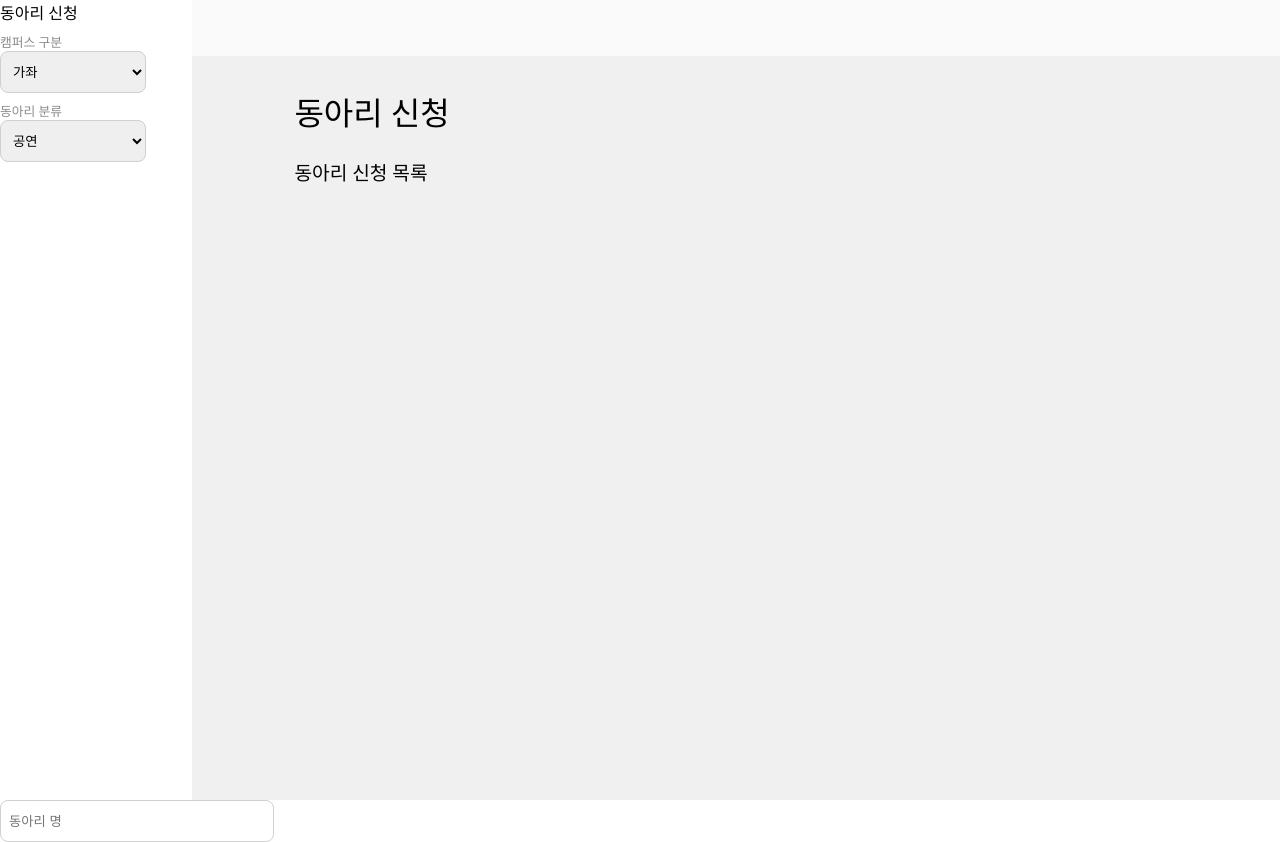
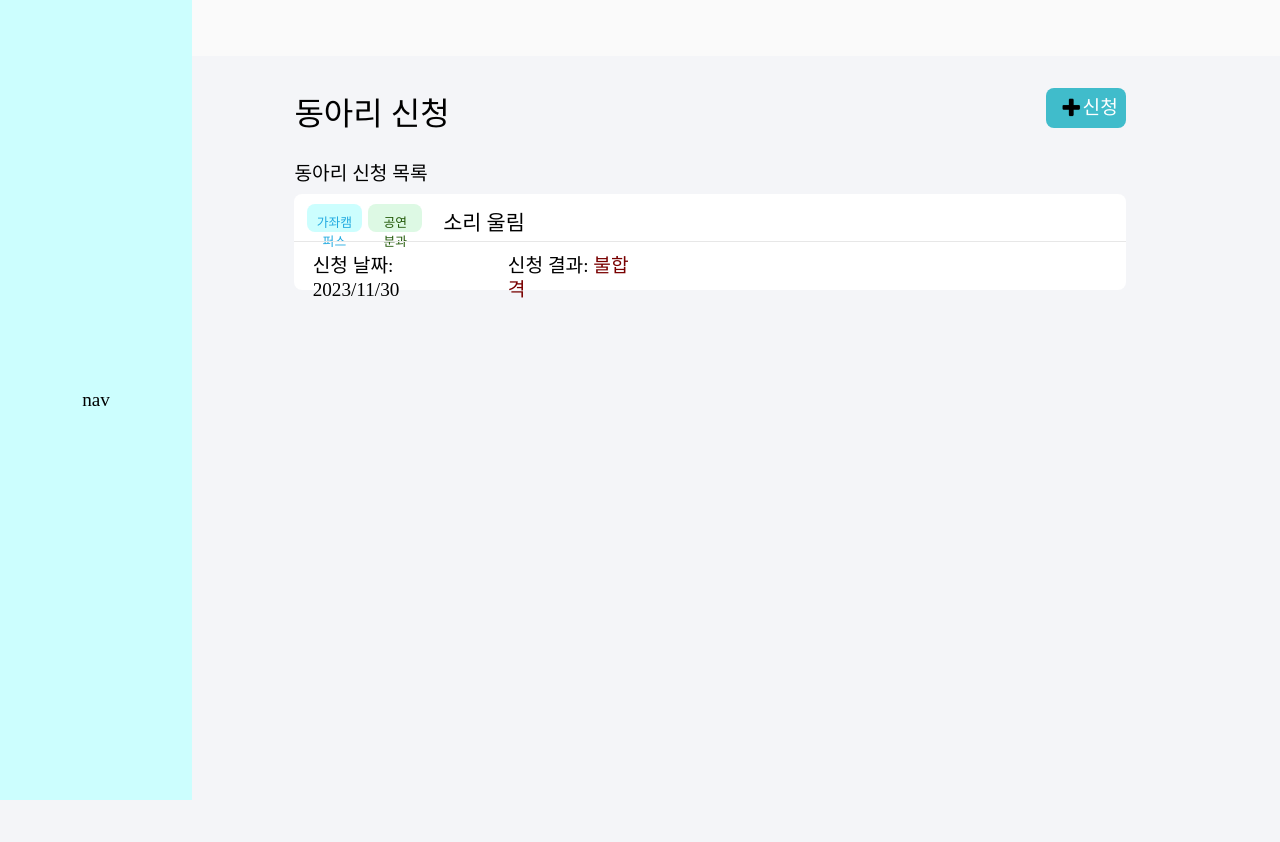
Before and after one commit to qor0530/webProgrammingTask, a Django app: page /club_apply/ in a window 1280 px wide. After the commit the page ends 800 px from the top, so only its background shows below. Run offline with Django 4.2, Linux system fonts and the light colour scheme; some web fonts are replaced.

Commit message:
최종 저장

```diff
--- a/main/templates/club_apply.html
+++ b/main/templates/club_apply.html
@@ -4,29 +4,23 @@
   <head>
     <title>동아리 조회</title>
     <link rel="stylesheet" href="{% static 'css/club_apply.css'%}" />
-    <script src="{% static 'js/club_apply.js'%}"></script>
+    <script src="{% static 'js/club_apply.js'%}" defer></script>
   </head>
   <body>
-    <div id="nav"></div>
-    <div id="container">
-      <div id="club-info">
-        <div id="title">동아리 신청</div>
-        <div id="search-result">동아리 신청 목록</div>
-        </div>
-      </div>
-    </div>
+    <div id="modal-background"></div>
     <div id="apply-modal">
       <div id="apply-title">동아리 신청</div>
+      <div id="ser-up">
         <div id="search-title">
           캠퍼스 구분<br />
-        <select name="club-campus" id="campus-select" value="">
+          <select name="club-campus" id="campus-select" value="" onchange="search()">
             <option value="가좌">가좌</option>
             <option value="칠암">칠암</option>
           </select>
         </div>
         <div id="search-title">
           동아리 분류<br />
-        <select name="club-property" id="property-select" value="">
+          <select name="club-property" id="property-select" value="" onchange="search()">
             <!-- 공연, 봉사, 체육, 문화, 학술, 종교 -->
             <option value="공연">공연</option>
             <option value="봉사">봉사</option>
@@ -36,12 +30,41 @@
             <option value="종교">종교</option>
           </select>
         </div>
-      <input
-        type="text"
-        name="club-name"
-        id="club-name"
-        placeholder="동아리 명"
-      />
+      </div>
+      <select name="club-name" id="club-name" value="">
+        <option value=""></option>
+      </select>
+      <textarea id="fighting" placeholder="포부나 소감을 적어주세요"></textarea>
+      <div id="club-apply-btn">신청</div>
+    </div>
+
+    <div id="nav">nav</div>
+    <div id="container">
+      <div id="club-info">
+        <div id="title">
+          동아리 신청
+          <div id="apply-btn">
+            <div class="plus-image"></div>
+            <div id="apply-text">신청</div>
+          </div>
+        </div>
+        <div id="search-result">동아리 신청 목록</div>
+        <div class="apply-club">
+          <div class="upside">
+            <div class="club-campus">가좌캠퍼스</div>
+            <div class="club-property">공연 분과</div>
+            <div class="club-name">소리 울림</div>
+          </div>
+          <div class="middleside"></div>
+          <div class="downside">
+            <div class="apply-date">신청 날짜: 2023/11/30</div>
+            <div class="apply-result">
+              신청 결과:
+              <div style="color: #790000; display: inline">불합격</div>
+            </div>
+          </div>
+        </div>
+      </div>
     </div>
   </body>
 </html>
--- a/static/css/club_apply.css
+++ b/static/css/club_apply.css
@@ -90,13 +90,18 @@ li {
 #nav {
     float: left;
     width: 15%;
+    line-height: 100vh;
+    text-align: center;
+    font-family: 'Pretendard-Bold';
+    background-color: #CCFEFE;
+    font-size: 1.2rem;
 }
 
 #container {
     float: right;
     width: 85%;
     height: 93vh;
-    background-color: #f0f0f0;
+    background-color: #F4F5F8;
     border-top: 7vh solid #fafafa;
 }
 
@@ -108,6 +113,62 @@ li {
     font-family: "Pretendard-Bold";
     font-size: 2rem;
     margin-bottom: 1vh;
+}
+#modal-background{
+    position: fixed;
+    top:0; left: 0; bottom: 0; right: 0;
+    background: rgba(0, 0, 0, 0.6);
+}
+
+#apply-btn{
+    font-family: "Pretendard-SemiBold";
+    display: flex;
+    width: 5vw;
+    height: 3vh;
+    font-size: 1rem;
+    text-align: center;
+    line-height: 3vh;
+    border-radius: 0.5rem;
+    padding: 0.5rem;
+    margin-right: 12vw;
+    color: white;
+    background-color: rgb(64, 188, 203);
+    float: right;
+    justify-content: space-evenly;
+}
+
+.plus-image{
+    display: absolute;
+    background-image: url("../image/plus.png");
+    background-size: cover;
+    width: 1.4rem;
+    height: 1.4rem;
+    margin-left: 0.3rem;
+}
+
+#apply-text {
+    display: inline-block;
+    font-size: 1.2rem;
+}
+
+#apply-btn:hover {
+    cursor: pointer;
+}
+
+#club-apply-btn {
+    font-family: "Pretendard-SemiBold";
+    width: 5vw;
+    height: 3vh;
+    font-size: 1rem;
+    text-align: center;
+    line-height: 3vh;
+    border-radius: 0.5rem;
+    padding: 0.5rem;
+    color: white;
+    float: right;
+    margin-right: 4vw;
+    margin-top: 1.5vh;
+    background-color: rgb(64, 188, 203);
 }
 
 #search-bar{
@@ -121,7 +182,20 @@ li {
 
 #apply-title {
     font-family: "Pretendard-Bold";
-    margin-bottom: 1vh;
+    font-size: 1.4rem;
+    padding-bottom: 3vh;
+    padding-top: 3vh;
+    padding-left: 3vw;
+    text-align: left;
+    border-bottom: #8a8a8a 1px solid;
+    justify-content: space-between;
+}
+
+#ser-up {
+    display: flex;
+    align-items: center;
+    justify-content: space-between;
+    padding: 1vh 3vw 0 3vw;
 }
 
 #search-title {
@@ -133,7 +207,7 @@ li {
 }
 
 #campus-select {
-    width: 10vw;
+    width: 15vw;
     height: 3vh;
     border: 1px solid #d0d0d0;
     border-radius: 0.5rem;
@@ -142,7 +216,7 @@ li {
 }
 
 #property-select {
-    width: 10vw;
+    width: 15vw;
     height: 3vh;
     border: 1px solid #d0d0d0;
     border-radius: 0.5rem;
@@ -151,13 +225,24 @@ li {
 }
 
 #club-name {
-    width: 20vw;
+    width: 32vw;
     height: 3vh;
     border: 1px solid #d0d0d0;
     border-radius: 0.5rem;
     padding: 0.5rem;
     margin-right: 1vw;
+}
 
+#fighting {
+    width: 32vw;
+    height: 24vh;
+    border: 1px solid #d0d0d0;
+    border-radius: 0.5rem;
+    padding: 0.5rem;
+    margin-right: 1vw;
+    margin-top: 1vh;
+    font-family: 'Pretendard-SemiBold';
+    resize: none;
 }
 
 #search {
@@ -195,3 +280,107 @@ li {
     color: white;
     margin-bottom: 2vh;
 }
+
+#apply-modal {
+    position:absolute;
+    top:50%;
+    left:30%;
+    width:40vw;
+    height:60vh;
+    text-align: center;
+    background-color: rgb(255,255,255);
+    border-radius:10px;
+    box-shadow:0 2px 3px 0 rgba(34,36,38,0.15);
+    transform:translateY(-50%);
+}
+
+.apply-club {
+    width: 65vw;
+    height: 12vh;
+    background-color: white;
+    border-radius: 0.5rem;
+    display: flex;
+    align-items: center;
+    flex-direction: column;
+    font-family: 'Pretendard-SemiBold';
+}
+
+.upside {
+    width: 100%;
+    height: 49%;
+    display: flex;
+    align-items: center;
+}
+
+.middleside {
+    width: 100%;
+    height: 1px;
+    display: flex;
+    align-items: center;
+    background-color: #E7E7E7;
+}
+
+.downside {
+    width: 100%;
+    height: 49%;
+    display: flex;
+    align-items: center;
+}
+
+.club-campus{
+    width: 3vw;
+    height: 1.5vh;
+    border-radius: 0.5rem;
+    padding: 0.5rem;
+    margin-left: 1vw;
+    margin-right: 0.5vw;
+    flex-grow: unset;
+    text-align: center;
+    font-size: 0.8rem;
+    color: #24ABE0;
+    background-color: #CCFEFE;
+}
+.club-property{
+    width: 3vw;
+    height: 1.5vh;
+    border-radius: 0.5rem;
+    padding: 0.5rem;
+    margin-right: 1vw;
+    flex-grow: unset;
+    font-size: 0.8rem;
+    text-align: center;
+    background-color: #DDF9E4;
+    color: #225908;
+}
+.club-name{
+    font-family: 'Pretendard-Bold';
+    height: 3vh;
+    border-radius: 0.5rem;
+    padding: 0.5rem;
+    font-size: 1.3rem;
+    margin-right: 1vw;
+    flex-grow: 1;
+}
+.apply-date{
+    font-family: 'Pretendard-Bold';
+    width: 13vw;
+    height: 3vh;
+    border-radius: 0.5rem;
+    margin-left: 0.8vw;
+    padding: 0.5rem;
+    font-size: 1.2rem;
+    line-height: 3vh;
+    margin-right: 1vw;
+    flex-grow: unset;
+}
+.apply-result{
+    font-family: 'Pretendard-Bold';
+    width: 10vw;
+    line-height: 3vh;
+    font-size: 1.2rem;
+    height: 3vh;
+    border-radius: 0.5rem;
+    padding: 0.5rem;
+    margin-right: 1vw;
+    flex-grow: unset;
+}
--- a/static/js/club_apply.js
+++ b/static/js/club_apply.js
@@ -127,7 +127,24 @@ function search() {
       search_result.push(choiced_property[i]);
     }
   }
+  let club = document.getElementById("club-name");
   for (let i = 0; i < search_result.length; i++) {
-    document.getElementById("result").innerHTML += search_result[i];
+    club.innerHTML += `<option value="${search_result[i]}">${search_result[i]}</option>`;
   }
 }
+
+let modal_background = document.getElementById("modal-background");
+let apply_modal = document.getElementById("apply-modal");
+modal_background.style.display = "none";
+apply_modal.style.display = "none";
+
+let apply_btn = document.getElementById("apply-btn");
+
+apply_btn.onclick = function () {
+  modal_background.style.display = "block";
+  apply_modal.style.display = "block";
+  modal_background.addEventListener("click", function () {
+    modal_background.style.display = "none";
+    apply_modal.style.display = "none";
+  });
+};
```
Also changed, not shown: static/css/club_inquiry.css (+5 -19 lines), static/image/plus.png (added). Lines whose indentation alone changed are shown as unchanged.
